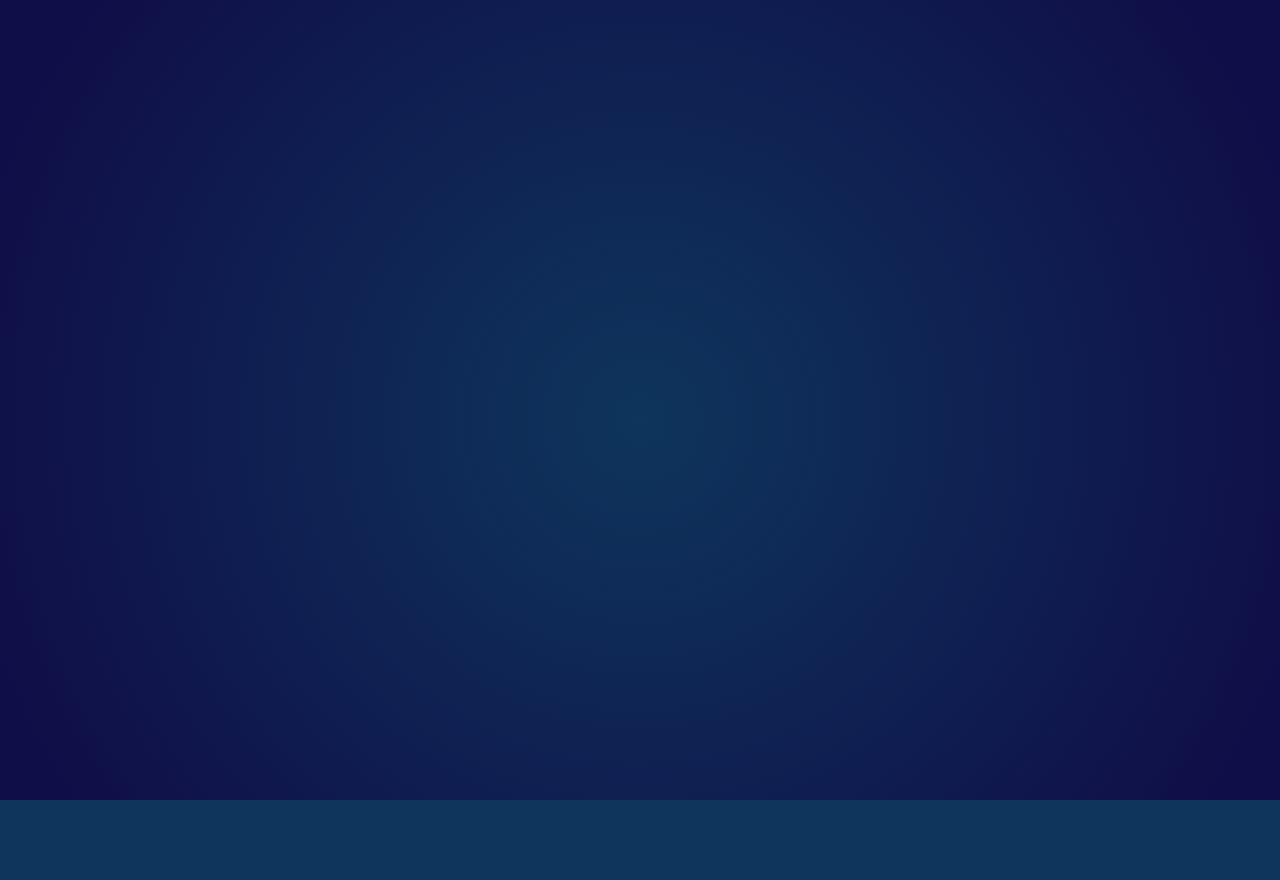
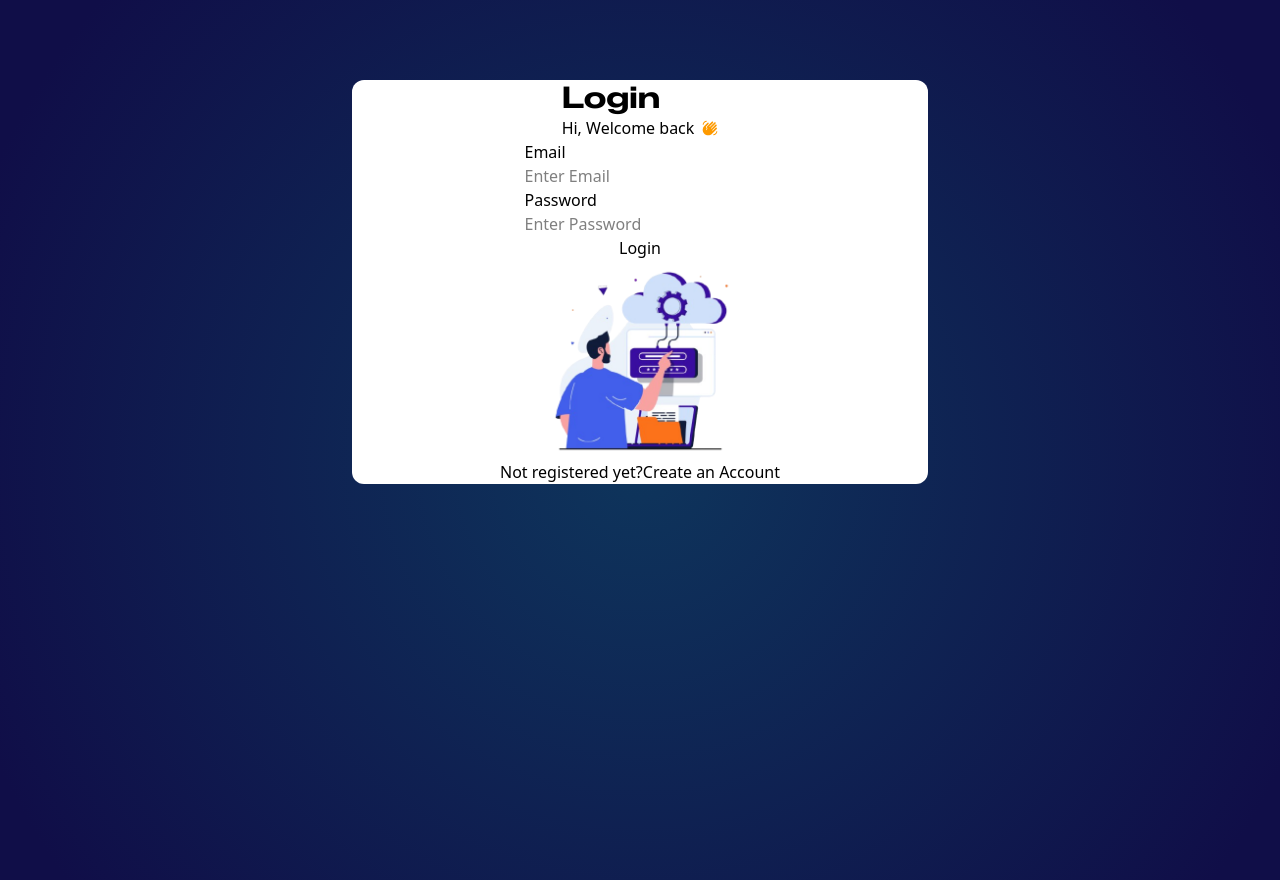
Before and after one commit to chinmay21/Auth-Revision, a React (Vite) app in the folder src/: page /login in a window 1280 px wide. Before the commit this address had no page. Before the commit the page ends 800 px from the top, so only its background shows below. Built offline with nearby package versions, Linux system fonts and the light colour scheme.

Commit message:
Add login form setup

```diff
--- a/src/package.json
+++ b/src/package.json
@@ -15,7 +15,7 @@
     "react": "^19.2.0",
     "react-dom": "^19.2.0",
     "react-hook-form": "^7.71.1",
-    "react-icons": "^4.2.0",
+    "react-icons": "^4.12.0",
     "react-redux": "^9.2.0",
     "react-router-dom": "^6.28.2",
     "tailwindcss": "^4.1.18"
--- a/src/src/App.jsx
+++ b/src/src/App.jsx
@@ -2,6 +2,7 @@ import { BrowserRouter, Routes, Route } from 'react-router-dom'
 import './App.css'
 import Home from './pages/Home'
 import Signup from './pages/Signup'
+import Login from './pages/Login'
 
 function App() {
 
@@ -10,6 +11,7 @@ function App() {
       <Routes>
         <Route path='/' element={<Home/>} />
         <Route path='/signup' element={<Signup/>} />
+        <Route path='/login' element={<Login/>}/>
       </Routes>
     </BrowserRouter>
   )
--- /dev/null
+++ b/src/src/pages/Login.jsx
@@ -0,0 +1,49 @@
+import React from 'react'
+import { useForm } from 'react-hook-form'
+import { MdWavingHand } from "react-icons/md";
+import loginImg from '../assets/images/loginImg.png'
+
+const Login = () => {
+
+    const { register, handleSubmit, formState: { errors } } = useForm();
+
+    const onSubmit = (data) => {
+        return console.log("THIS IS DATA:", data);
+    }
+  return (
+    <div>
+        {/* Parent div of login section */}
+        <div className='bg-white flex flex-col items-center lg:w-[45%] mx-auto rounded-xl mt-20'>
+            <div>
+                <h2 className='text-3xl font-zalando'>Login</h2>
+                <div className='flex items-center gap-2'>
+                    Hi, Welcome back
+                    <MdWavingHand className='text-amber-500'/>
+                </div>
+            </div>
+            <form onSubmit={handleSubmit(onSubmit)}
+            className='flex flex-col'
+            >
+                <label htmlFor='email'>Email</label>
+                <input type='email' placeholder='Enter Email' {...register("email", {required: "Email is required, Please enter Email"})}/>
+                {errors.email && <span className='text-red-600'>{errors.email.message}</span>}
+
+                <label htmlFor='password'>Password</label>
+                <input type='password' placeholder='Enter Password' {...register("password", {required: "Password is required, Please Enter Password"})}/>
+                {errors.password && <span className='text-red-600'>{errors.password.message}</span>}
+
+                <button type='submit' className='cursor-pointer'>Login</button>
+            </form>
+
+            <img src={loginImg} alt='Login Image' loading='lazy' width={300} height={300}/>
+
+            <div className='flex'>
+                <p>Not registered yet?</p>
+                <a href='/signup'>Create an Account</a>
+            </div>
+        </div>
+    </div>
+  )
+}
+
+export default Login
```
Also changed, not shown: src/src/pages/Signup.jsx (+19 -4 lines), src/src/assets/images/loginImg.png (added), 1 other file (tests, documents, lock files or other folders).
